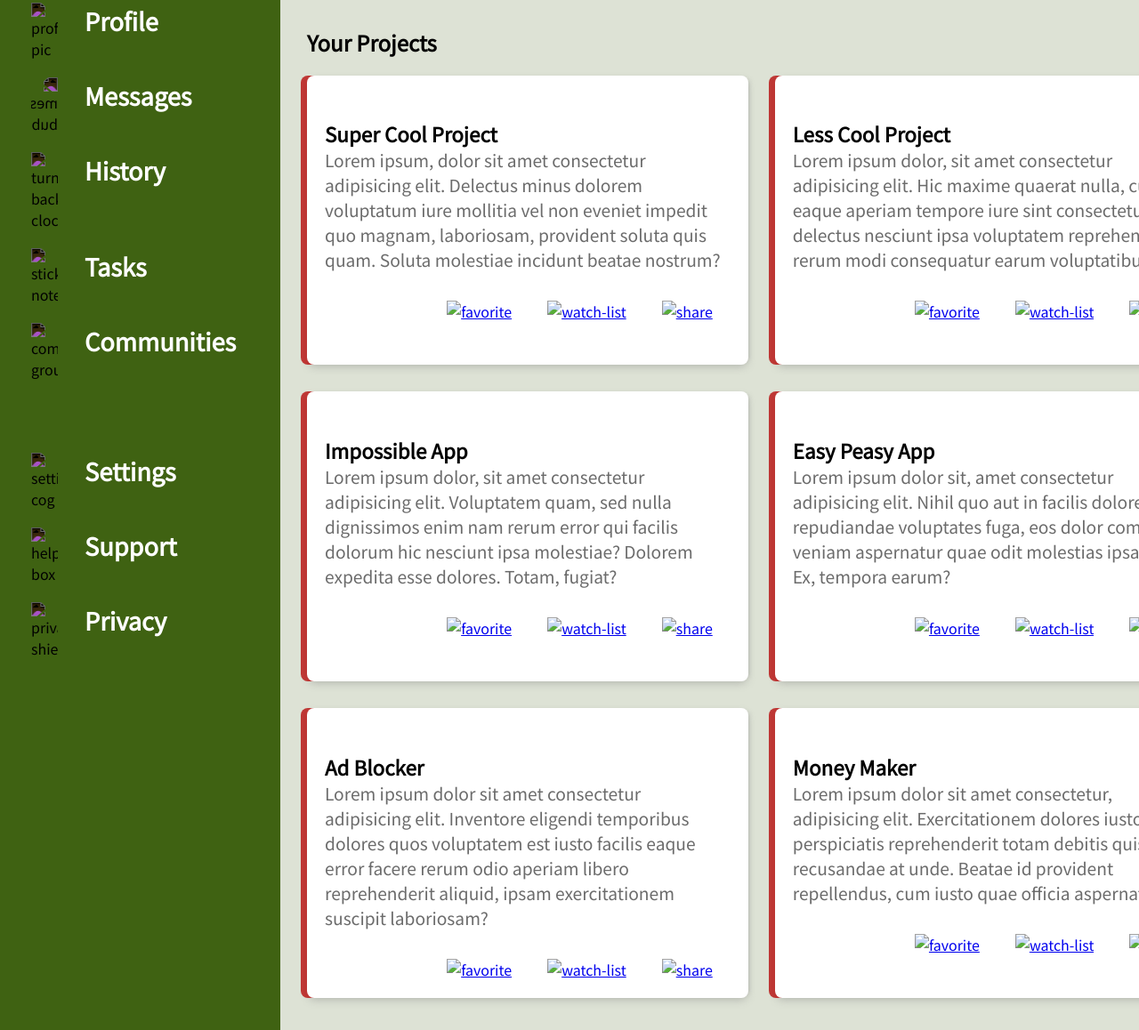
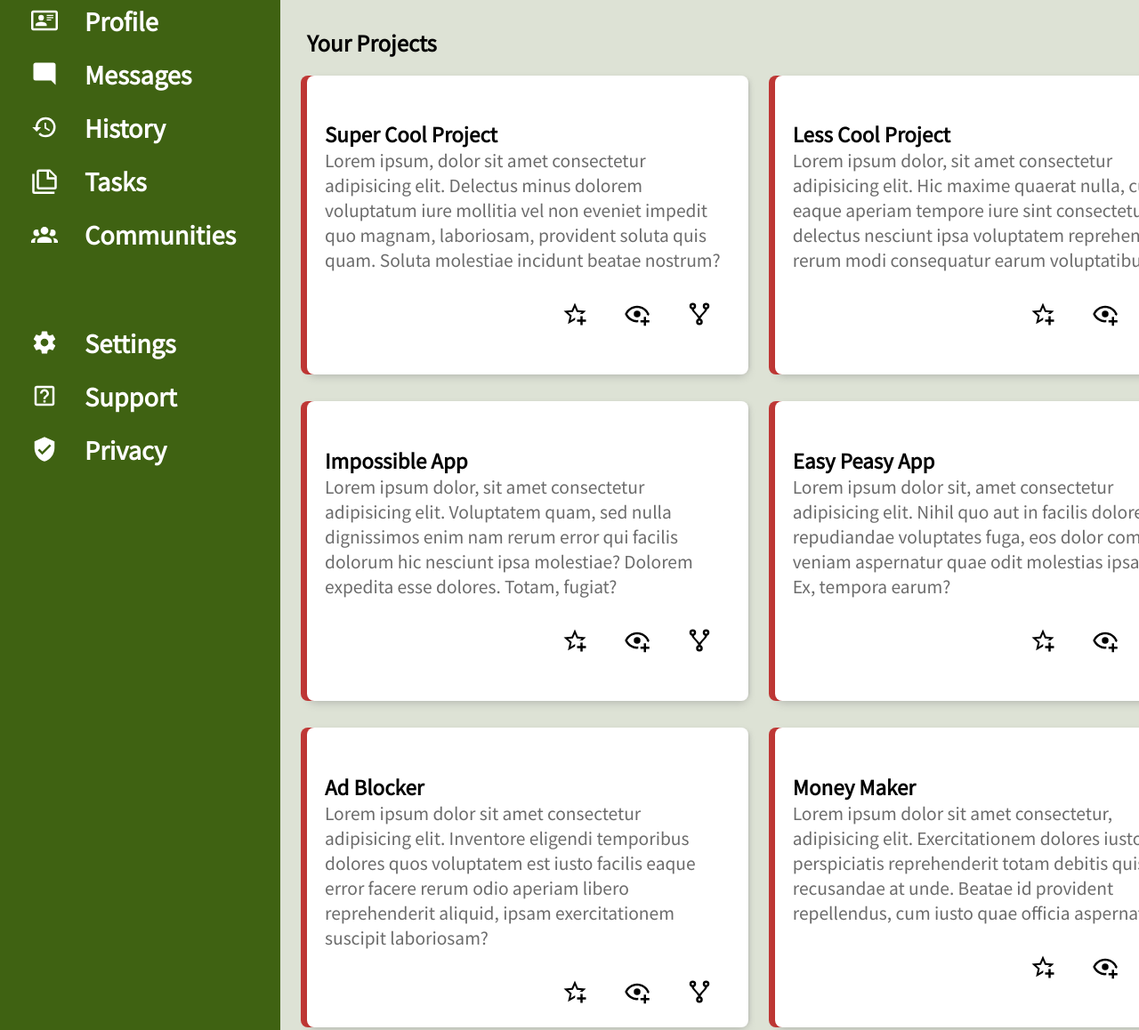
Before and after one commit to Developing-Alex/Admin-Dashboard, a plain HTML site: page index.html in a window 1280 px wide. Shown: the part 202-1360 px from the top of the page at 89% size. Drawn offline with Linux system fonts and the light colour scheme; the site is published under a folder, as on GitHub Pages, so addresses that start at the root find nothing.

Commit message:
Update links to images

```diff
--- a/index.html
+++ b/index.html
@@ -21,8 +21,8 @@
         <input type="search" name="search" id="search">
       </div>
       <div class="notification">
-        <img src="/img/bell-ring-outline.svg" alt="bell-ringing" width="32">
-        <img class="user-avatar" id="user-avatar1" src="/img/keyboard-8227845.svg" alt="keyboard" width="60">
+        <img src="img/bell-ring-outline.svg" alt="bell-ringing" width="32">
+        <img class="user-avatar" id="user-avatar1" src="img/keyboard-8227845.svg" alt="keyboard" width="60">
         <h4>Alex Nowrang</h4>
       </div>
 
@@ -47,23 +47,23 @@
 
     <div class="sidebar">
       <div class="dashboard">
-        <img src="/img/view-dashboard.svg" alt="dashboard" width="60">
+        <img src="img/view-dashboard.svg" alt="dashboard" width="60">
         <h1 id="sidebar-heading">Dashboard</h1>
       </div>
       <div class="nav">
         <ul class="nav-links1">
-          <li><img src="/img/home.svg" alt="house" width="30"><a href="#">Home</a></li>
-          <li><img src="/img/card-account-details-outline.svg" alt="profile-pic" width="30"><a href="#">Profile</a></li>
-          <li><img src="/img/message.svg" alt="message-bubble" width="30" id="message-bubble"><a href="#">Messages</a>
+          <li><img src="img/home.svg" alt="house" width="30"><a href="#">Home</a></li>
+          <li><img src="img/card-account-details-outline.svg" alt="profile-pic" width="30"><a href="#">Profile</a></li>
+          <li><img src="img/message.svg" alt="message-bubble" width="30" id="message-bubble"><a href="#">Messages</a>
           </li>
-          <li><img src="/img/history.svg" alt="turning-back-clock" width="30"><a href="#">History</a></li>
-          <li><img src="/img/note-multiple-outline.svg" alt="sticky-notes" width="30"><a href="#">Tasks</a></li>
-          <li><img src="/img/account-group.svg" alt="community-group" width="30"><a href="#">Communities</a></li>
+          <li><img src="img/history.svg" alt="turning-back-clock" width="30"><a href="#">History</a></li>
+          <li><img src="img/note-multiple-outline.svg" alt="sticky-notes" width="30"><a href="#">Tasks</a></li>
+          <li><img src="img/account-group.svg" alt="community-group" width="30"><a href="#">Communities</a></li>
         </ul>
         <ul class="nav-links2">
-          <li><img src="/img/cog.svg" alt="settings-cog" width="30"><a href="#">Settings</a></li>
-          <li><img src="/img/help-box-outline.svg" alt="help-box" width="30"><a href="#">Support</a></li>
-          <li><img src="/img/shield-check.svg" alt="privacy-shield" width="30"><a href="#">Privacy</a></li>
+          <li><img src="img/cog.svg" alt="settings-cog" width="30"><a href="#">Settings</a></li>
+          <li><img src="img/help-box-outline.svg" alt="help-box" width="30"><a href="#">Support</a></li>
+          <li><img src="img/shield-check.svg" alt="privacy-shield" width="30"><a href="#">Privacy</a></li>
         </ul>
       </div>
     </div>
@@ -81,9 +81,9 @@
               vel non eveniet impedit quo magnam, laboriosam, provident soluta quis quam. Soluta molestiae incidunt beatae
               nostrum?</p>
               <ul class="content-interactions">
-                <li><a href="#"><img src="/img/star-plus-outline.svg" alt="favorite" width="30"></a></li>
-                <li><a href="#"><img src="/img/eye-plus-outline.svg" alt="watch-list" width="30"></a></li>
-                <li><a href="#"><img src="/img/source-fork.svg" alt="share" width="30"></a></li>
+                <li><a href="#"><img src="img/star-plus-outline.svg" alt="favorite" width="30"></a></li>
+                <li><a href="#"><img src="img/eye-plus-outline.svg" alt="watch-list" width="30"></a></li>
+                <li><a href="#"><img src="img/source-fork.svg" alt="share" width="30"></a></li>
               </ul>
           </div>
           <div class="cards">
@@ -92,9 +92,9 @@
               tempore iure sint consectetur, rem delectus nesciunt ipsa voluptatem reprehenderit rerum modi consequatur
               earum voluptatibus?</p>
             <ul class="content-interactions">
-              <li><a href="#"><img src="/img/star-plus-outline.svg" alt="favorite" width="30"></a></li>
-              <li><a href="#"><img src="/img/eye-plus-outline.svg" alt="watch-list" width="30"></a></li>
-              <li><a href="#"><img src="/img/source-fork.svg" alt="share" width="30"></a></li>
+              <li><a href="#"><img src="img/star-plus-outline.svg" alt="favorite" width="30"></a></li>
+              <li><a href="#"><img src="img/eye-plus-outline.svg" alt="watch-list" width="30"></a></li>
+              <li><a href="#"><img src="img/source-fork.svg" alt="share" width="30"></a></li>
             </ul>
           </div>
           <div class="cards">
@@ -103,9 +103,9 @@
               rerum error qui facilis dolorum hic nesciunt ipsa molestiae? Dolorem expedita esse dolores. Totam, fugiat?
             </p>
             <ul class="content-interactions">
-              <li><a href="#"><img src="/img/star-plus-outline.svg" alt="favorite" width="30"></a></li>
-              <li><a href="#"><img src="/img/eye-plus-outline.svg" alt="watch-list" width="30"></a></li>
-              <li><a href="#"><img src="/img/source-fork.svg" alt="share" width="30"></a></li>
+              <li><a href="#"><img src="img/star-plus-outline.svg" alt="favorite" width="30"></a></li>
+              <li><a href="#"><img src="img/eye-plus-outline.svg" alt="watch-list" width="30"></a></li>
+              <li><a href="#"><img src="img/source-fork.svg" alt="share" width="30"></a></li>
             </ul>
           </div>
           <div class="cards">
@@ -113,9 +113,9 @@
             <p>Lorem ipsum dolor sit, amet consectetur adipisicing elit. Nihil quo aut in facilis doloremque repudiandae
               voluptates fuga, eos dolor commodi veniam aspernatur quae odit molestias ipsa unde. Ex, tempora earum?</p>
             <ul class="content-interactions">
-              <li><a href="#"><img src="/img/star-plus-outline.svg" alt="favorite" width="30"></a></li>
-              <li><a href="#"><img src="/img/eye-plus-outline.svg" alt="watch-list" width="30"></a></li>
-              <li><a href="#"><img src="/img/source-fork.svg" alt="share" width="30"></a></li>
+              <li><a href="#"><img src="img/star-plus-outline.svg" alt="favorite" width="30"></a></li>
+              <li><a href="#"><img src="img/eye-plus-outline.svg" alt="watch-list" width="30"></a></li>
+              <li><a href="#"><img src="img/source-fork.svg" alt="share" width="30"></a></li>
             </ul>
           </div>
           <div class="cards">
@@ -124,9 +124,9 @@
               voluptatem est iusto facilis eaque error facere rerum odio aperiam libero reprehenderit aliquid, ipsam
               exercitationem suscipit laboriosam?</p>
             <ul class="content-interactions">
-              <li><a href="#"><img src="/img/star-plus-outline.svg" alt="favorite" width="30"></a></li>
-              <li><a href="#"><img src="/img/eye-plus-outline.svg" alt="watch-list" width="30"></a></li>
-              <li><a href="#"><img src="/img/source-fork.svg" alt="share" width="30"></a></li>
+              <li><a href="#"><img src="img/star-plus-outline.svg" alt="favorite" width="30"></a></li>
+              <li><a href="#"><img src="img/eye-plus-outline.svg" alt="watch-list" width="30"></a></li>
+              <li><a href="#"><img src="img/source-fork.svg" alt="share" width="30"></a></li>
             </ul>
           </div>
           <div class="cards">
@@ -135,9 +135,9 @@
               reprehenderit totam debitis quis recusandae at unde. Beatae id provident repellendus, cum iusto quae officia
               aspernatur et!</p>
             <ul class="content-interactions">
-              <li><a href="#"><img src="/img/star-plus-outline.svg" alt="favorite" width="30"></a></li>
-              <li><a href="#"><img src="/img/eye-plus-outline.svg" alt="watch-list" width="30"></a></li>
-              <li><a href="#"><img src="/img/source-fork.svg" alt="share" width="30"></a></li>
+              <li><a href="#"><img src="img/star-plus-outline.svg" alt="favorite" width="30"></a></li>
+              <li><a href="#"><img src="img/eye-plus-outline.svg" alt="watch-list" width="30"></a></li>
+              <li><a href="#"><img src="img/source-fork.svg" alt="share" width="30"></a></li>
             </ul>
           </div>
         </div>
```
